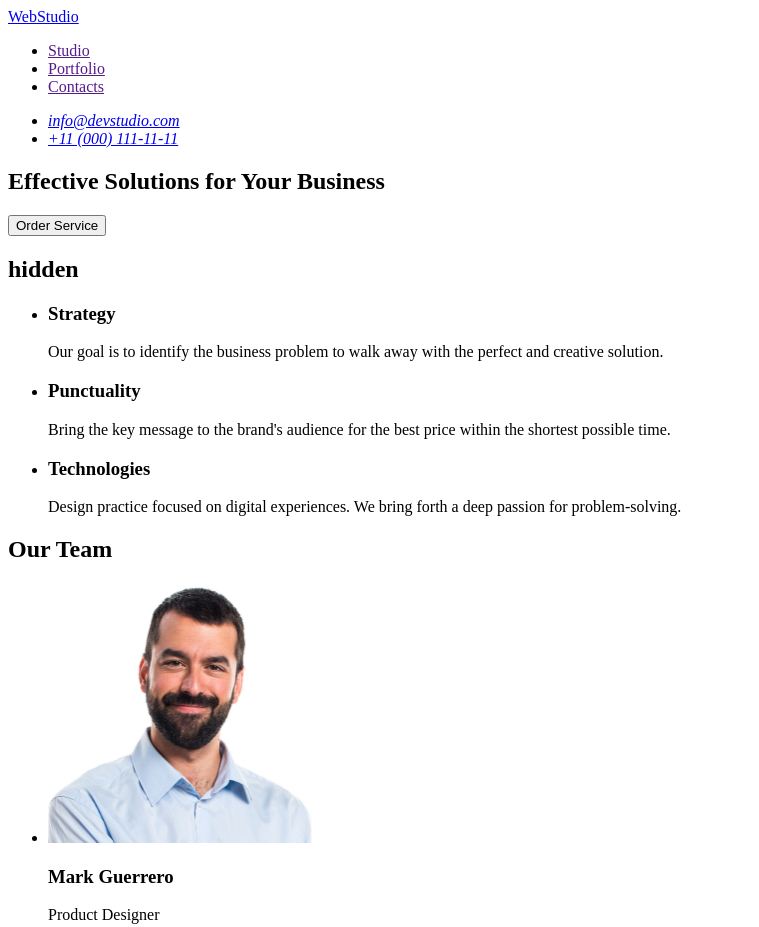
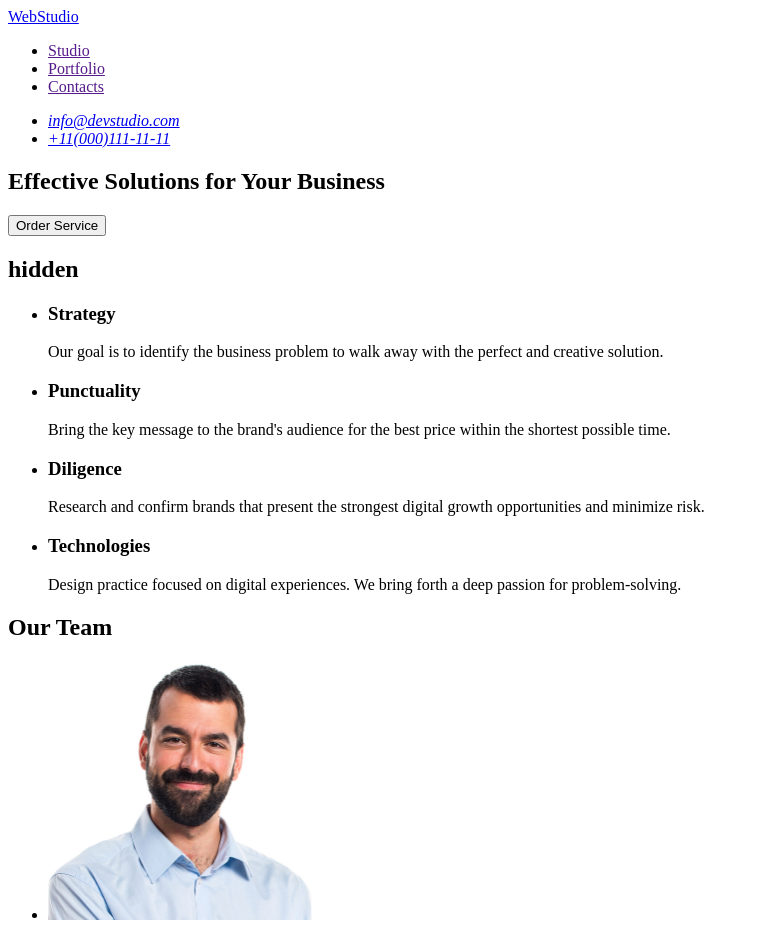
Before and after one commit to Anelina2207/goit-markup-hw-01, a plain HTML site: page index.html in a window 1280 px wide. Shown: the top 927 px of the page, without its empty margins (0-759 px from the left). Drawn offline with Linux system fonts and the light colour scheme.

Commit message:
update index html

```diff
--- a/index.html
+++ b/index.html
@@ -8,7 +8,7 @@
 <body>
     <header>
         <nav>
-            <a href="/index.html">WebStudio</a>
+            <a href="./index.html">WebStudio</a>
                 <ul>
                     <li>
                         <a href="">Studio</a>
@@ -24,7 +24,7 @@
         <address>
             <ul>
                 <li><a href="mailto:info@devstudio.com">info@devstudio.com</a></li>
-                <li><a href="tel:+11(000)111-11-11">+11 (000) 111-11-11</a></li>
+                <li><a href="tel:+11(000)111-11-11">+11(000)111-11-11</a></li>
             </ul>
             </address>
 
@@ -47,12 +47,16 @@
                     <p>Bring the key message to the brand's audience for the best price within the shortest possible time.</p>
                 </li>
                 <li>
+                    <h3>Diligence</h3>
+                    <p>Research and confirm brands that present the strongest digital growth opportunities and minimize risk.</p>
+                </li>
+                <li>
                     <h3>Technologies</h3>
                     <p>Design practice focused on digital experiences. We bring forth a deep passion for problem-solving.</p>
                 </li>
-            </ul>
-        </section>
-        <section>
+                     </ul>
+            </section>
+            <section>
             <h2>Our Team</h2>
             <ul>
                 <li>
```
